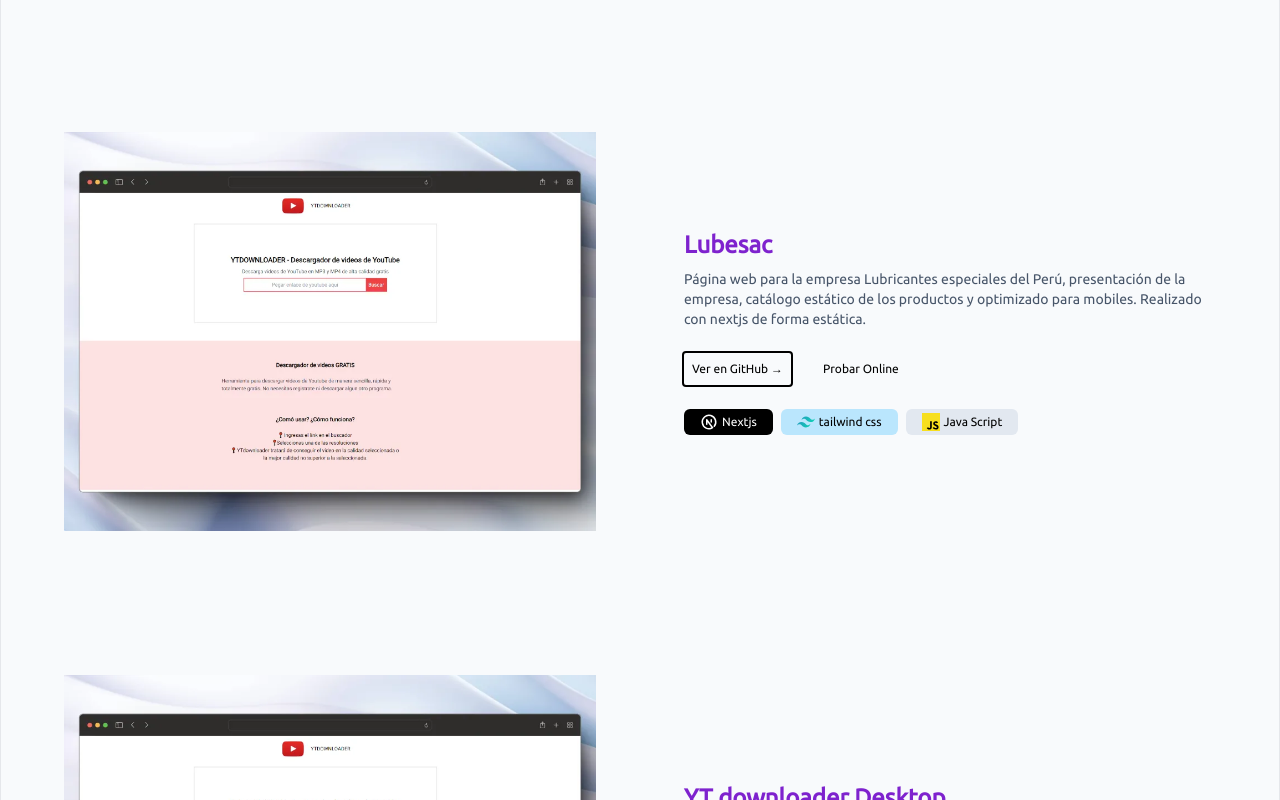
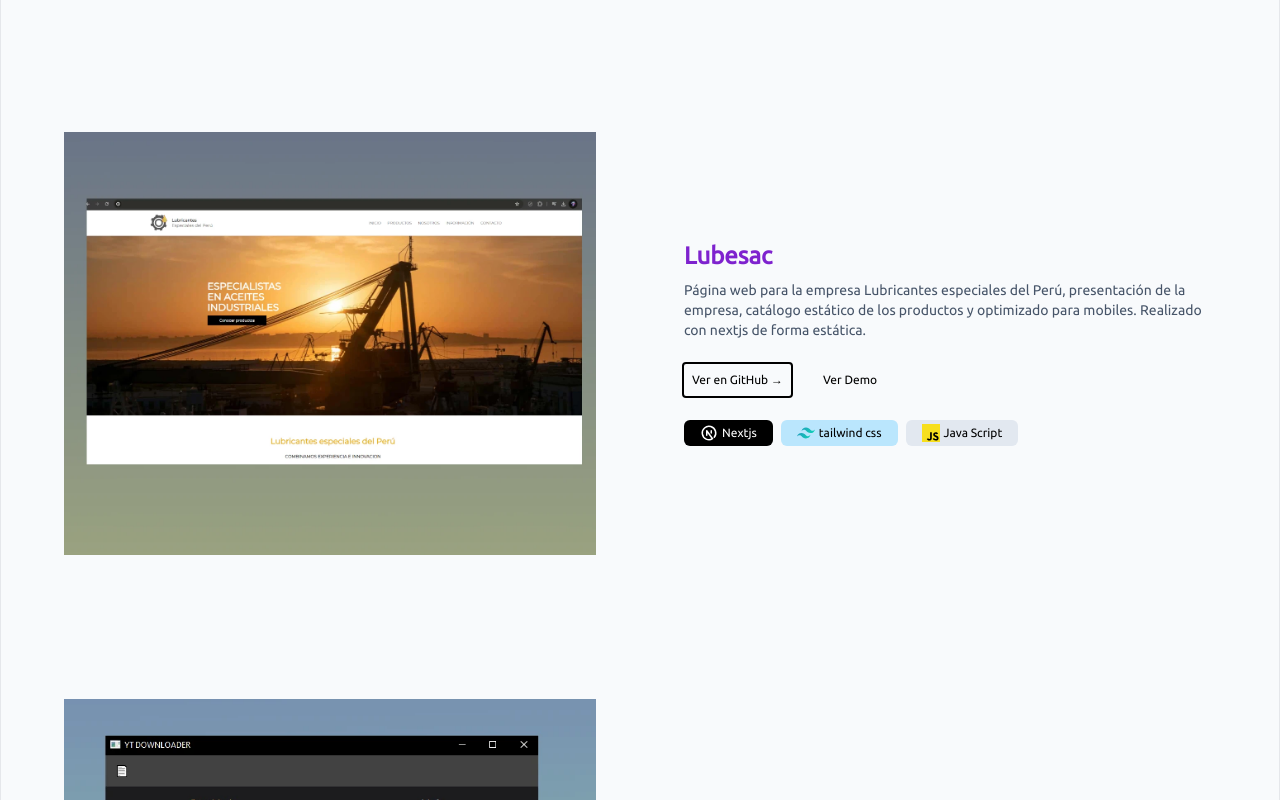
Before and after one commit to nee47/jjvv-portfolio, a Next.js app: page / in a window 1280 px wide. Shown: the part 1160-1960 px from the top of the page. Built offline with nearby package versions, Linux system fonts and the light colour scheme.

Commit message:
first ver finished

```diff
--- a/app/components/ProjectCard.js
+++ b/app/components/ProjectCard.js
@@ -29,9 +29,9 @@
               <a
                 href={info.projectDemo}
                 target="_blank"
-                className="p-2 hover:outline  hover:outline-sky-500 transition-[outline] ease-in rounded-sm"
+                className="p-2 hover:outline hover:outline-2  hover:outline-purple-600 transition-[outline] ease-in rounded-sm"
               >
-                Probar Online
+                Ver Demo
               </a>
             )}
           </div>
--- a/app/components/Projects.js
+++ b/app/components/Projects.js
@@ -55,6 +55,7 @@
           "Descargador de youtube tipo y2mate, realizado con next js para el front y express para el backend. Utiliza el ejecutable del modulo yt-dlp",
         img: "/app1.webp",
         projectGitHub: "https://github.com/nee47/ytdownloader-web",
+        projectDemo: "https://streamable.com/umoapp",
       },
       tags: [TAGS.nextjs, TAGS.express, TAGS.tailwind],
     },
@@ -63,7 +64,7 @@
         title: "Lubesac",
         description:
           "Página web para la empresa Lubricantes especiales del Perú, presentación de la empresa, catálogo estático de los productos y optimizado para mobiles. Realizado con nextjs de forma estática.",
-        img: "/app1.webp",
+        img: "/app3.webp",
         projectGitHub: "https://github.com/nee47/lubsacweb",
         projectDemo:
           "https://master--lubricantesespecialesdelperu.netlify.app/",
@@ -75,8 +76,9 @@
         title: "YT downloader Desktop",
         description:
           "Descargador de youtube simple para deskptop, realizado con python, pyside6 con qml para la interfaz gráfica y el modulo yt-dlp.",
-        img: "/app1.webp",
+        img: "/app2.webp",
         projectGitHub: "https://github.com/nee47/ytdownloader",
+        projectDemo: "https://streamable.com/kr4xgy",
       },
       tags: [TAGS.python, TAGS.pyside, TAGS.qml],
     },
```
Also changed, not shown: public/app2.webp (added), public/app3.webp (added).
